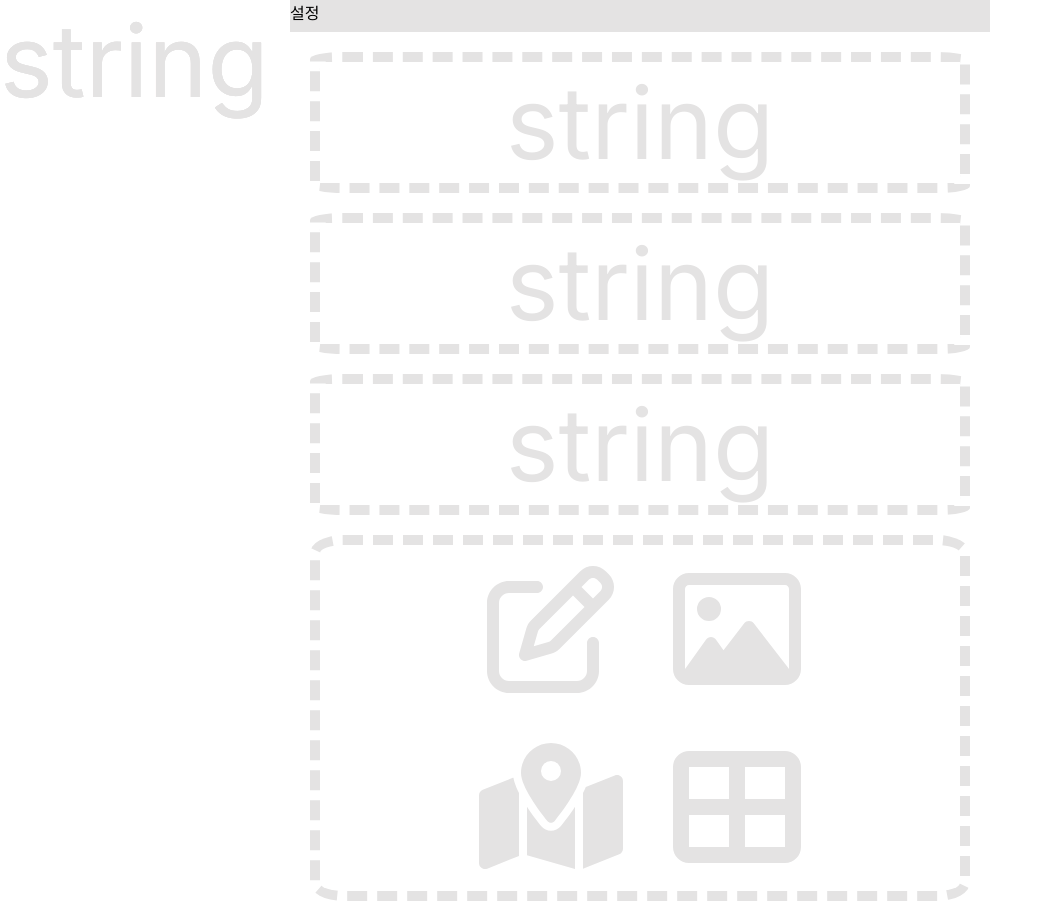
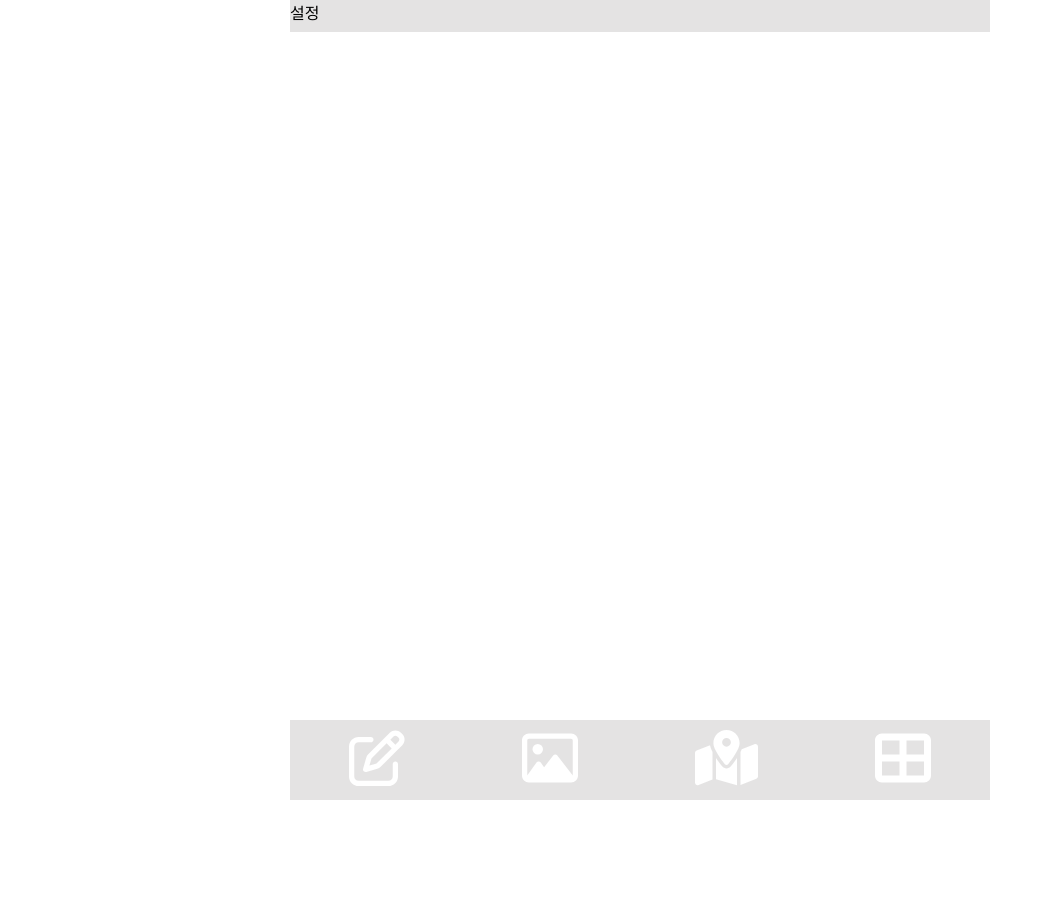
Before and after one commit to Gomdorydory/CustomPages, a Next.js app: page / in a window 1280 px wide. Shown: the whole page, without its empty margins (0-1048 px from the left). After the commit the page ends 800 px from the top, so only its background shows below. Built offline with nearby package versions, Linux system fonts and the light colour scheme.

Commit message:
third commit

```diff
--- a/app/create/text.tsx
+++ b/app/create/text.tsx
@@ -1,24 +1,56 @@
 'use client'
 
 
-import { faAlignLeft } from "@fortawesome/free-solid-svg-icons";
-import { faAlignCenter} from "@fortawesome/free-solid-svg-icons";
-import { faAlignRight } from "@fortawesome/free-solid-svg-icons";
-import { faAlignJustify } from "@fortawesome/free-solid-svg-icons";
+import { faAlignLeft, faList12 } from "@fortawesome/free-solid-svg-icons";
 import { faUnderline } from "@fortawesome/free-solid-svg-icons";
 
 import { FontAwesomeIcon } from "@fortawesome/react-fontawesome";
 
-export default function Text() {
+
+import {useContext, useEffect} from 'react';
+import { listDataContext, listSettingContext } from "../plus";
+import { settingDataContext, settingFuncContext } from "../library/useguesture";
+
+export default function Text(props:any) {
+  let list: any = useContext(listDataContext);
+  let settingFunc: any = useContext(settingFuncContext);
+  let settingData: any = useContext(settingDataContext);
+  let listSettingFunc: any = useContext(listSettingContext);
+  let setList = listSettingFunc
+
+  let setIsEdit = settingFunc[1]
+
+  const change = ()=>{
+    setIsEdit(false)
+  }
+
+  const onChangeContent = (value:string)=> {
+    let Newlist = [ ...list ]
+    let targetIndex = Newlist.findIndex(v => v.id == props.props.id)
+    //console.log(props.props.id);
+    //console.log(targetIndex);
+    console.log(Newlist[targetIndex])
+    Newlist[targetIndex].content = value
+    setList(Newlist)
+    console.log(list)
+    //console.log(props.content)
+  }
+
+
+  useEffect(()=>{
+    change()
+    setIsEdit(true)
+  },[])
 
   return (
     <div className="create-text">
         <div className="text-setting1">
+          <button onClick={()=>{change()}}> 여기를 클릭해봐</button>
           <div><FontAwesomeIcon icon={faUnderline}/></div>
           <div><FontAwesomeIcon icon={faAlignLeft}/></div>
           </div>
           <input className="slider" type="range"></input>
-          <textarea/>
+          <textarea defaultValue={props.props.content} onChange={(e)=>onChangeContent(e.currentTarget.value)}/>
         <div className="text-setting2">
             <div>폰트1</div>
             <div>폰트2</div>
--- a/app/globals.css
+++ b/app/globals.css
@@ -4,11 +4,13 @@
 
   /*max-With*/
   --screen-max-width : 700px;
+  --main-item-border: 10px;
+  --main-item-border-minus: -10px;
 }
 
 body {
-  margin:0 auto;
   width: var(--screen-max-width);
+  margin: 0 auto;
 }
 
 .main-header {
@@ -18,27 +20,28 @@ body {
 
 .main-plus .item {
   font-size: max(5vw, 40px);
-  padding: max(1vw, 20px);
+  margin: 0;
   max-width: 200px;
+  color: white;
+  height: 10vh;
 }
 
 .main-plus {
-  border: 10px dashed var(--gray-color);
-  border-radius: 5%;
+  background-color: var(--gray-color);
 
-  display: grid;
-  grid-template-columns: auto auto;
-  grid-template-rows: auto auto;
-  align-content: center; /*세로방향 정렬 - align-items도 있음*/
-  justify-content: center; /*가로방향 정렬 - justify-items도 있음*/
+  height: 10vh;
+  width: var(--screen-max-width);
 
-  row-gap: 10px;
-  column-gap: 10px;
+  padding: 0;
 
-  margin: 20px;
+  position: fixed;
+  top: 90vh;
+
+  display: flex;
+  justify-content:space-around;
 
   text-align: center;
-  font-size: 200px;
+  font-size: 100px;
   color: var(--gray-color);
 
   -webkit-user-select:none;
@@ -48,10 +51,8 @@ body {
 }
 
 .main-item {
-  border: 10px dashed var(--gray-color);
-  border-radius: 5%;
+  margin: 20px 0;
 
-  margin: 20px;
 
   text-align: center;
   font-size: max(5vw, 100px);
@@ -74,7 +75,7 @@ body {
 }
 
 .text-setting1 div{
-  padding: 5px;
+  padding: 5px 0;
   border-radius: 5px;
   background-color: var(--gray-color);
   font-size: 70px;
@@ -89,27 +90,37 @@ body {
 }
 
 .text-setting2 div{
-  padding: 5px;
+  padding: 5px 0;
   border-radius: 5px;
   background-color: var(--gray-color);
   font-size: 70px;
 }
 
+.useguesture-container {
+  background-color: rgba(128, 128, 128, 0.361);
+  position: absolute;
+  left: 40vw;
+  top: 50vh;
+  transform:translateX(-50%, -50%);
+}
 
-.create-text {
+
+.create-text{
   text-align: center;
-  background-color: #00000044;
-  width: 700px;
-  height: 100vh;
+  background-color: #00000022;
+  width: var(--screen-max-width);
+  height: 120%;
   position: fixed;
+  top: 0;
+  margin: var(--main-item-border-minus);
 }
 
 .create-text textarea {
-  position: fixed;
-  top: 500px;
-  left: 350px;
+  position: relative;
+  top: 200px;
+  left: 20px;
   font-size: 60px;
-  max-width: 600px ;
+  max-width: 580px ;
   border: none;
   border-radius: 5%;
   margin-bottom: 10px;
@@ -129,13 +140,12 @@ body {
 .slider {
   transform: rotate(270deg);
   -webkit-appearance: none;
-  position: relative;
-  left: -300px;
-  top: 500px;
   width: 500px;
   height: 20px;
   background-color: rgb(204, 0, 255);
-
+  position: relative;
+  left : -300px;
+  top: 300px;
 }
 
 input[type=range]::-webkit-slider-thumb {
@@ -149,6 +159,14 @@ input[type=range]::-webkit-slider-thumb {
   z-index: 100;
 }
 
+.trash-can {
+  background-color: red;
+  font-size: 10px;
+
+  position: fixed;
+  top: 80vh;
+  left: 45vw;
+}
 
 /*
 :root {
@@ -213,4 +231,28 @@ input[type=range]::-webkit-slider-thumb {
 .text-setting div:nth-child(3) {
   grid-column: 4/5;
 }
+.main-plus {
+  border: 10px dashed var(--gray-color);
+  border-radius: 5%;
+
+  display: grid;
+  grid-template-columns: auto auto;
+  grid-template-rows: auto auto;
+  align-content: center; 세로방향 정렬 - align-items도 있음
+  justify-content: center; 가로방향 정렬 - justify-items도 있음
+
+  row-gap: 10px;
+  column-gap: 10px;
+
+  margin: 20px 0;
+
+  text-align: center;
+  font-size: 200px;
+  color: var(--gray-color);
+
+  -webkit-user-select:none;
+  -moz-user-select:none;
+  -ms-user-select:none;
+  user-select:none
+}
 */
--- a/app/library/useguesture.tsx
+++ b/app/library/useguesture.tsx
@@ -1,25 +1,30 @@
 'use client'
 
-import { useRef, useState } from "react"
-import { useGesture } from "@use-gesture/react"
+import React, { useRef, useState, useContext, useEffect} from "react"
+import { listDataContext } from "../plus"
+import { useDrag, useGesture } from "@use-gesture/react"
+import Text from "../create/text"
+import { types, PlusInfo } from "../plus"
+import { createContext } from "vm"
 
 'https://yourheartbadge.co.kr/web/product/tiny/attachment005.jpg'
 
-interface propstype {
-  src: string|undefined
-}
+export function ImageCropper(props:PlusInfo){
+  let [isEdit, setIsEdit] = useState<boolean>(false);
+  let [isDragged, setIsDragged] = useState<boolean>(false);
 
-export function ImageCropper(props:propstype){
-  let [isEdit, setIsEdit] = useState<boolean>(false);
-  let [crop, setCrop] = useState({ x: 0, y: 0, scale:1});
+  let [crop, setCrop] = useState({ x: 0, y: 0, scale:1, rotation: 0});
   let imageRef = useRef<HTMLImageElement>(null);
   useGesture(
     {
-      onDrag: ({offset: [dx, dy]}) => {
-        setCrop({...crop, x: dx, y:dy})
+      onDrag: ({offset}) => {
+        setCrop({...crop, x: offset[0], y:offset[1]})
       },
-      onPinch: ({offset: [d]}) => {
-        setCrop((crop)=> ({...crop, scale: d}))
+      onPinch: (offset) => {
+        console.log( 90 + offset.da[1]+'도');
+        setCrop((crop)=> ({...crop, scale: offset.offset[0], rotation: offset.da[1]+90}))
+        if(imageRef.current){
+      }
       },
     }
     ,
@@ -32,7 +37,7 @@ export function ImageCropper(props:propstype){
       <div className="useguesture-container">
         <div>
           <img
-            src={props.src}
+            src=''
             ref={imageRef}
             style={{
               position: "absolute",
@@ -50,17 +55,38 @@ export function ImageCropper(props:propstype){
   )
 }
 
-export function TextCropper(props:propstype){
+interface settext {
+  id : string|undefined,
+  x: string|number,
+  y: string|number,
+  scale: number,
+  rotation: number
+}
+
+export type FunctionArray = Array<React.Dispatch<React.SetStateAction<boolean>>>
+
+export let settingFuncContext = React.createContext<FunctionArray | undefined>(undefined);
+
+export let settingDataContext = React.createContext<boolean | undefined>(undefined);
+
+export function TextCropper(props:any){
+  let list:any = useContext(listDataContext);
+
   let [isEdit, setIsEdit] = useState<boolean>(false);
-  let [textcrop, settextCrop] = useState({ x: 0, y: 0, scale:1});
+  let [isDragged, setIsDragged] = useState<boolean>(false);
+  let [textcrop, settextCrop] = useState<settext>({id: list[0].id, x: 0, y: 0, scale:1, rotation: 0});
+
   let TextRef = useRef<HTMLDivElement>(null);
+
   useGesture(
     {
-      onDrag: ({offset: [dx, dy]}) => {
-        settextCrop({...textcrop, x: dx, y:dy})
+      onDrag: ({offset}) => {
+        settextCrop({...textcrop, x: offset[0], y:offset[1]})
       },
-      onPinch: ({offset: [d]}) => {
-        settextCrop((textcrop)=> ({...textcrop, scale: d}))
+      onPinch: (offset) => {
+        settextCrop((textcrop)=> ({...textcrop, scale: offset.offset[0], rotation: offset.da[1]+90}))
+        if(TextRef.current){
+      }
       },
     }
     ,
@@ -68,32 +94,45 @@ export function TextCropper(props:propstype){
       target: TextRef,
     }
   )
+
+  const settingFunction: FunctionArray = [
+    setIsDragged,
+    setIsEdit
+  ]
+
   return (
     <>
+      {isEdit?
+        <settingDataContext.Provider value={isEdit}>
+          <settingFuncContext.Provider value={settingFunction}>
+            <Text props={props.props}/>
+          </settingFuncContext.Provider>
+        </settingDataContext.Provider>
+      :
         <div className="useguesture-container">
-        <div>
-          {isEdit?
-            <div>'수정중'</div>
-          :
           <div
             ref={TextRef}
             style={{
               position: "absolute",
               left: textcrop.x,
               top: textcrop.y,
-                transform: `scale(${textcrop.scale})`,
+              transform: `scale(${textcrop.scale}) rotate(${textcrop.rotation}deg)`,
               touchAction: "none",
             }}
             draggable="false"
-              onDoubleClick={()=>{setIsEdit(true)
-                console.log(isEdit)}}
+            onDoubleClick={()=>setIsEdit(true)}
+            onMouseDown={()=>setIsDragged(true)}
+            onMouseUp={()=>setIsDragged(false)}
           >
-              {props.src}
+            {props.props.content}
+          </div>
+          {isDragged?
+          <div className="trash-can">드래그 중입니다.</div>
+          :
+          <></>
+          }
         </div>
       }
-
-        </div>
-      </div>
     </>
   )
 }
--- a/app/plus.tsx
+++ b/app/plus.tsx
@@ -1,6 +1,9 @@
 'use client'
 
-import { ReactNode, useState, useRef } from "react"
+import {v4 as uuidv4} from 'uuid';
+
+
+import React, {useState, useRef, useContext} from "react"
 import { faPenToSquare } from "@fortawesome/free-regular-svg-icons";
 import { faImage } from "@fortawesome/free-regular-svg-icons";
 import { faMapLocationDot } from "@fortawesome/free-solid-svg-icons";
@@ -10,100 +13,63 @@ import { FontAwesomeIcon } from "@fortawesome/react-fontawesome";
 import Text from "./create/text";
 import {ImageCropper, TextCropper} from "./library/useguesture";
 
-interface PlusInfo {
+export interface PlusInfo {
   id: string | undefined;
-  options : string | undefined;
+  content : string | undefined;
+  type: types
 }
 
 interface PlusInfos extends Array<PlusInfo>{}
+export const listDataContext = React.createContext<PlusInfos|undefined>(undefined);
+export type listSettingArray = React.Dispatch<React.SetStateAction<PlusInfos>>
+export const listSettingContext = React.createContext<listSettingArray | undefined>(undefined);
+
+export type types = 'text' | 'image' | 'map' | 'album' | 'link'
 
 export default function Plus() {
+  let firstmyuuid = uuidv4();
   let [list, setList] = useState<PlusInfos>([
-    {
-      id: 'string',
-      options : 'string'
-    },
-    {
-      id: 'string',
-      options : 'string'
-    },
-    {
-      id: 'string',
-      options : 'string'
-    }
   ]);
 
 
-  const OnCreate = () =>{
-    let NewList = [...list]
-    let NewItem = {id: 'first', options: 'first'}
-    NewList = [...NewList, NewItem]
-    setList(NewList);
+  const OnText = () =>{
+    let myuuid = uuidv4();
+    let NewItem : PlusInfo = {id: myuuid, content: 'first', type: 'text'}
+    setList((list)=>[...list, NewItem])
+    console.log(list)
   }
 
-  const OnText = () =>{
-    let selectedMenu =
-    <div>
-        <button onClick={ToMenu}>X</button>
-        <button>Done</button>
-        <Text />
-    </div>
-    setSelected(selectedMenu)
-  }
-
-  const ToMenu = () => {
-    let selectedMenu =  <div className="main-plus">
-    <div className="item"  onClick={OnText}><FontAwesomeIcon icon={faPenToSquare} size="2xl"/></div>
-    <div className="item"  onClick={OnPhoto}><FontAwesomeIcon icon={faImage}  size="2xl"/></div>
-    <div className="item"  onClick={OnMap}><FontAwesomeIcon icon={faMapLocationDot}  size="2xl"/></div>
-    <div className="item"  onClick={OnAlbum}><FontAwesomeIcon icon={faTableCellsLarge}  size="2xl"/></div>
-  </div>
-    setSelected(selectedMenu)
-  }
-
-  let _id = useRef<number>(0);
   const OnPhoto = () =>{
-    _id.current += 1
-    let NewItem = {id: _id.current.toString(), options: 'first'}
-    console.log([...list, NewItem])
-    setList((list)=>[NewItem, ...list])
   }
 
   const OnMap = () =>{
-    let NewList = [...list]
-    let NewItem = {id: 'first', options: 'first'}
-    NewList = [...NewList, NewItem]
-    setList(NewList);
   }
 
   const OnAlbum = () =>{
-    let NewList = [...list]
-    let NewItem = {id: 'first', options: 'first'}
-    NewList = [...NewList, NewItem]
-    setList(NewList);
   }
 
 
+  let result = list.map(
+    (list)=>{
+      return(
+    <div className="main-item" key={list.id}>
+      <TextCropper props={list}/>
+    </div>)
+    }
+    )
 
-
-  let [selected, setSelected] = useState<ReactNode>(
-    <div className="main-plus">
-    <div className="item"  onClick={OnText}><FontAwesomeIcon icon={faPenToSquare} size="2xl"/></div>
-    <div className="item"  onClick={()=>{OnPhoto()}}><FontAwesomeIcon icon={faImage}  size="2xl"/></div>
-    <div className="item"  onClick={OnMap}><FontAwesomeIcon icon={faMapLocationDot}  size="2xl"/></div>
-    <div className="item"  onClick={OnAlbum}><FontAwesomeIcon icon={faTableCellsLarge}  size="2xl"/></div>
-  </div>
-  );
-
-
-
-  let result = list.map((content,i)=><div className="main-item" key={i}> <TextCropper src={content.options}/>{content.options}</div>)
   return (
-    <div>
-    {result}
-    {selected}
-
-    </div>
+    <listSettingContext.Provider value={setList}>
+      <listDataContext.Provider value={list}>
+      {result}
+        <div className="main-plus">
+        <div className="item"  onClick={OnText}><FontAwesomeIcon icon={faPenToSquare} size='sm'/></div>
+        <div className="item"  onClick={OnPhoto}><FontAwesomeIcon icon={faImage} size='sm'/></div>
+        <div className="item"  onClick={OnMap}><FontAwesomeIcon icon={faMapLocationDot} size='sm'/></div>
+        <div className="item"  onClick={OnAlbum}><FontAwesomeIcon icon={faTableCellsLarge} size='sm'/></div>
+        </div>
+      </listDataContext.Provider>
+    </listSettingContext.Provider>
     )
 
 }
--- a/package.json
+++ b/package.json
@@ -24,6 +24,10 @@
     "react-dom": "18.2.0",
     "react-draggable": "^4.4.5",
     "react-zoom-pan-pinch": "^3.1.0",
-    "typescript": "5.1.3"
+    "typescript": "5.1.3",
+    "uuid": "^9.0.0"
+  },
+  "devDependencies": {
+    "@types/uuid": "^9.0.2"
   }
 }
```
Also changed, not shown: 1 other file (tests, documents, lock files or other folders). Lines whose indentation alone changed are shown as unchanged.
